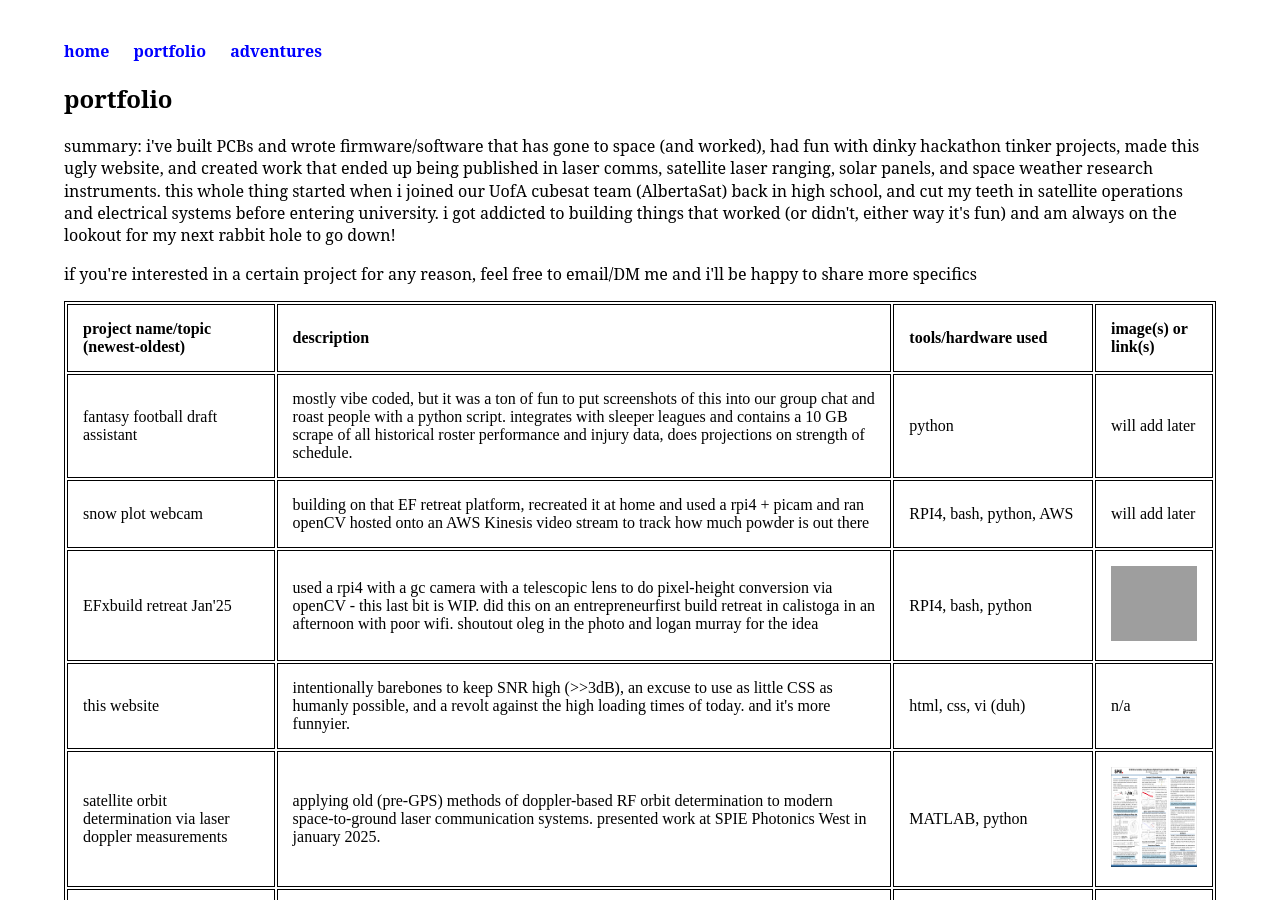
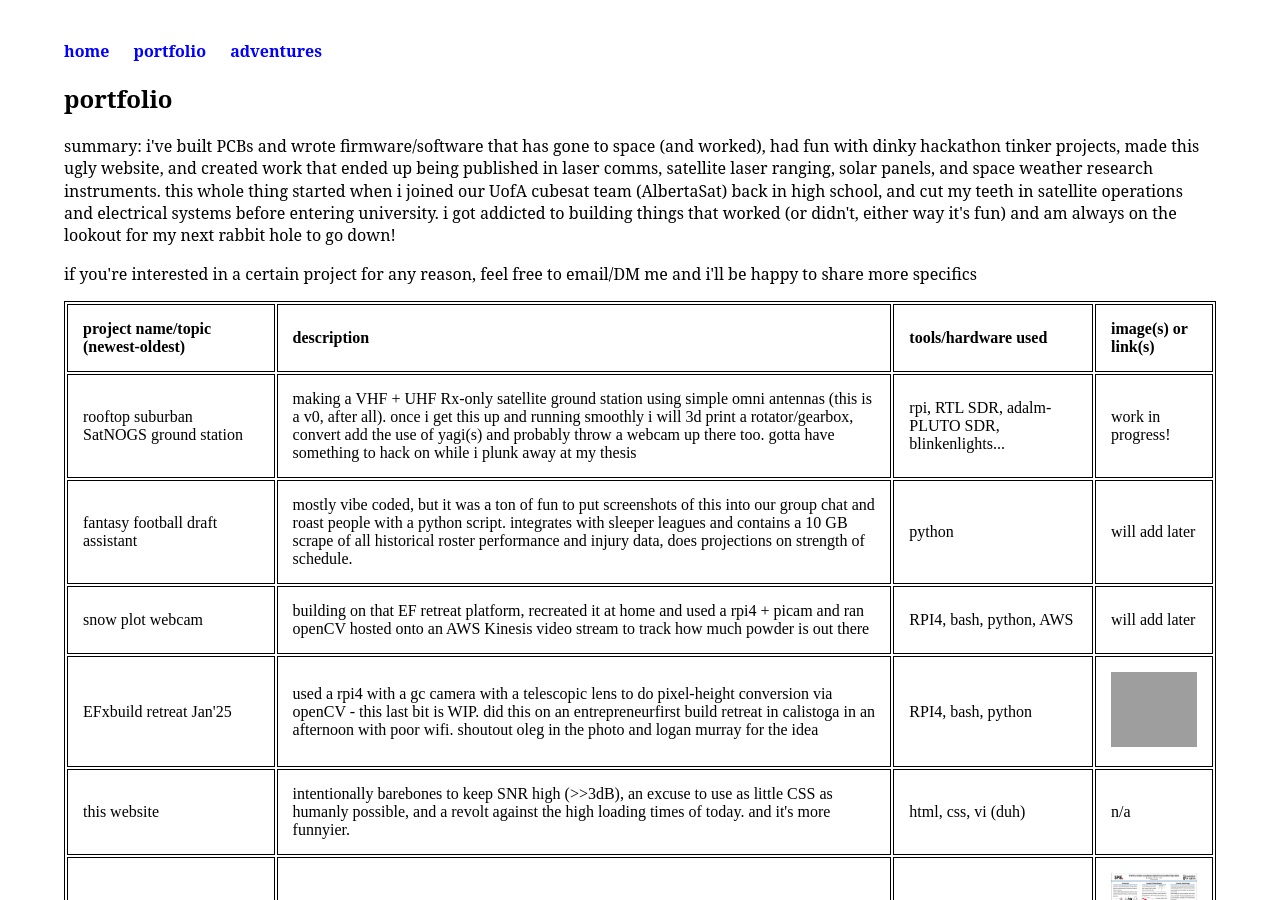
Before and after one commit to ehalliwe/ehalliwe.github.io, a Jekyll site: the page built from portfolio.html, in a window 1280 px wide and 900 px high. Built offline with Jekyll 4.4.1, drawn with Linux system fonts in a browser that asks for light colours; grey boxes are pictures that could not be loaded.

Commit message:
adding satnogs ground station to portfolio

```diff
--- a/portfolio.html
+++ b/portfolio.html
@@ -16,6 +16,12 @@ title: erik halliwell
 			<td><b>description</b></td>
 			<td><b>tools/hardware used</b></td>
 			<td><b>image(s) or link(s)</b></td>
+		</tr>
+		<tr>
+			<td>rooftop suburban SatNOGS ground station</td>
+			<td>making a VHF + UHF Rx-only satellite ground station using simple omni antennas (this is a v0, after all). once i get this up and running smoothly i will 3d print a rotator/gearbox, convert add the use of yagi(s) and probably throw a webcam up there too. gotta have something to hack on while i plunk away at my thesis</td>
+			<td>rpi, RTL SDR, adalm-PLUTO SDR, blinkenlights...</td>
+			<td>work in progress!</td>
 		</tr>
 		<tr>
 			<td>fantasy football draft assistant</td>
```
